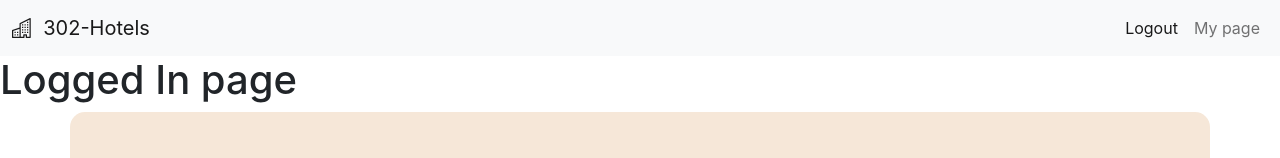
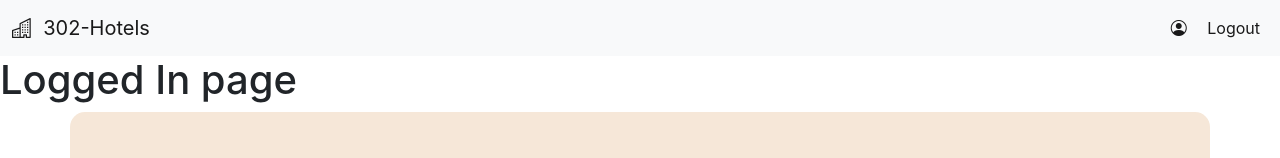
Before and after one commit to AdrianNaderi/302-hotels, a React (Create React App) app: page / in a window 1280 px wide. Shown: the top 158 px of the page. Built offline with nearby package versions, Linux system fonts and the light colour scheme.

Commit message:
Navbar update

```diff
--- a/src/components/forms/LoginForm.js
+++ b/src/components/forms/LoginForm.js
@@ -45,6 +45,7 @@ const LoginForm = (props) => {
     }
     let data = await fetchDataHandler();
     data = transformData(data);
+    props.onLogin(data);
 
     console.log(data);
     if (data.length === 0) {
@@ -67,6 +68,7 @@ const LoginForm = (props) => {
         loadedData.push({
           id: key,
           password: data[key].password,
+          fullname: data[key].fullname,
         });
       }
     }
@@ -77,6 +79,7 @@ const LoginForm = (props) => {
     <Modal onClose={props.onClose}>
       <form onSubmit={handleSubmit}>
         <Input
+          label="Username"
           type="text"
           liftupInput={(username) => {
             setUsername(username);
@@ -88,6 +91,7 @@ const LoginForm = (props) => {
         </Input>
 
         <Input
+          label="Password"
           type="password"
           liftupInput={(password) => {
             setPassword(password);
--- a/src/components/layout/Navbar.js
+++ b/src/components/layout/Navbar.js
@@ -1,4 +1,4 @@
-import React, { useState } from "react";
+import React, { useState, useEffect } from "react";
 import { useDispatch, useSelector } from "react-redux";
 import { authActions } from "../../store/auth-slice";
 import LoginForm from "../Forms/LoginForm";
@@ -13,6 +13,7 @@ const Navbar = (props) => {
 
   const [logInShown, setLogInShown] = useState(false);
   const [registerShown, setRegisterShown] = useState(false);
+  const [userName, setUserName] = useState();
 
   const showLoginHandler = () => {
     setLogInShown(true);
@@ -30,9 +31,18 @@ const Navbar = (props) => {
     setRegisterShown(false);
   };
 
+  const loginHandler = (props) => {
+    const userLoggedIn = [...props];
+    setUserName(userLoggedIn[0].fullname.split(" ")[0]);
+  };
+
+  useEffect(() => {}, []);
+
   return (
     <nav className="navbar navbar-expand-lg navbar-light bg-light">
-      {logInShown && <LoginForm onClose={hideLoginHandler} />}
+      {logInShown && (
+        <LoginForm onClose={hideLoginHandler} onLogin={loginHandler} />
+      )}
       {registerShown && <RegisterForm onClose={hideRegisterHandler} />}
       <div className="container-fluid">
         <a className="navbar-brand" href="#">
@@ -53,36 +63,42 @@ const Navbar = (props) => {
           className="collapse navbar-collapse justify-content-end"
           id="navbarNavAltMarkup"
         >
+          <div className="navbar-nav">
             {!loggedIn && (
-            <div className="navbar-nav">
+              <>
                 <a
                   className="nav-link active"
-                aria-current="page"
                   href="#"
                   onClick={showLoginHandler}
                 >
                   Login
                 </a>
-              <a className="nav-link" onClick={showRegisterHandler}>
+                <a
+                  className="nav-link active"
+                  href="#"
+                  onClick={showRegisterHandler}
+                >
                   Register
                 </a>
-            </div>
+              </>
             )}
             {loggedIn && (
-            <div className="navbar-nav">
+              <>
+                <a className="nav-link active" href="#">
+                  <i class="bi bi-person-circle"></i>&nbsp; {userName}
+                </a>
                 <a
                   className="nav-link active"
+                  href="#"
                   onClick={() => {
                     dispatch(authActions.logOut());
                   }}
                 >
                   Logout
                 </a>
-              <a className="nav-link" onClick={showRegisterHandler}>
-                My page
-              </a>
+              </>
+            )}
           </div>
-          )}
         </div>
       </div>
     </nav>
```
Also changed, not shown: src/components/layout/NavLinks.js (added, +8 -0 lines). Lines whose indentation alone changed are shown as unchanged.
